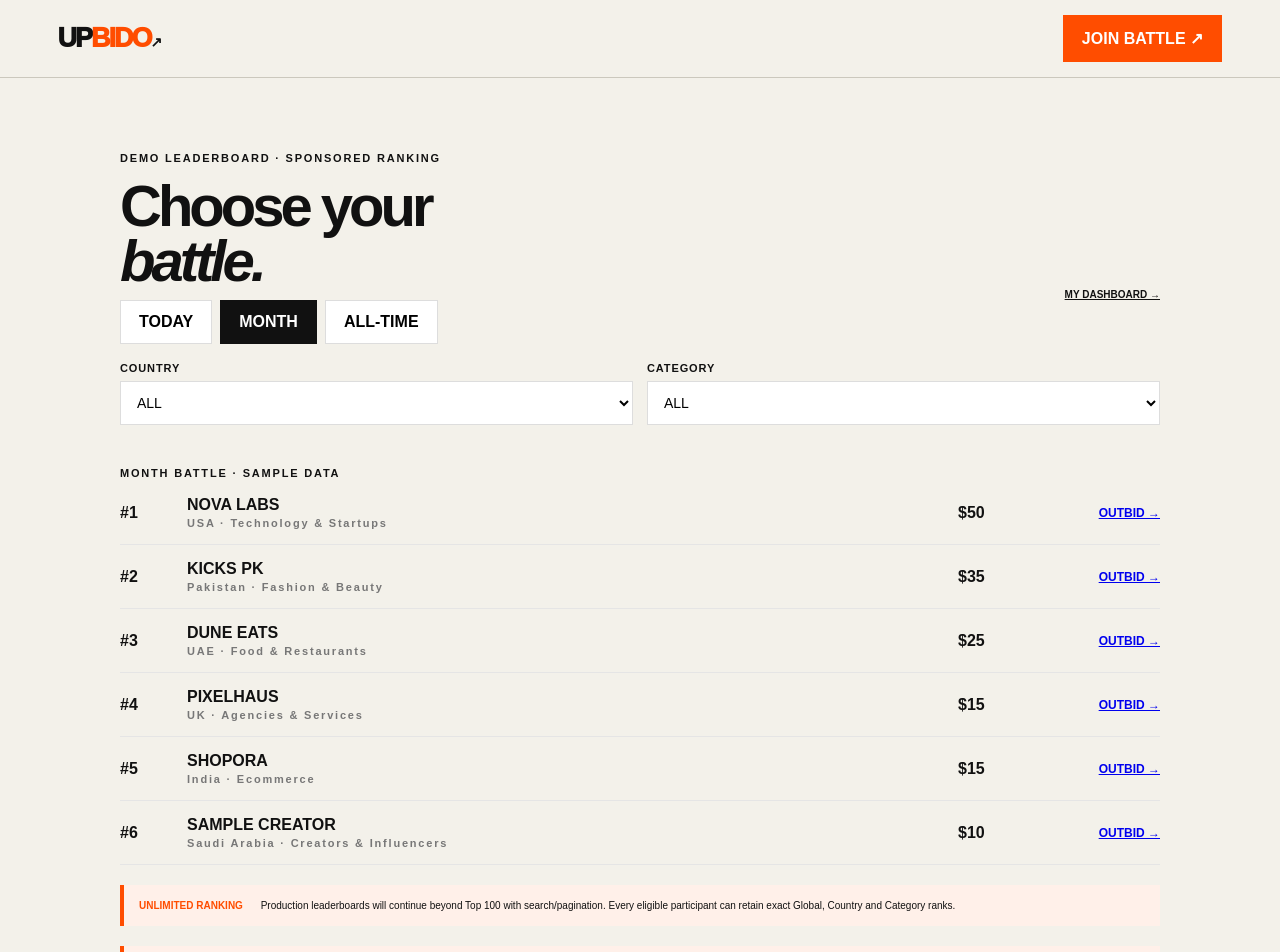
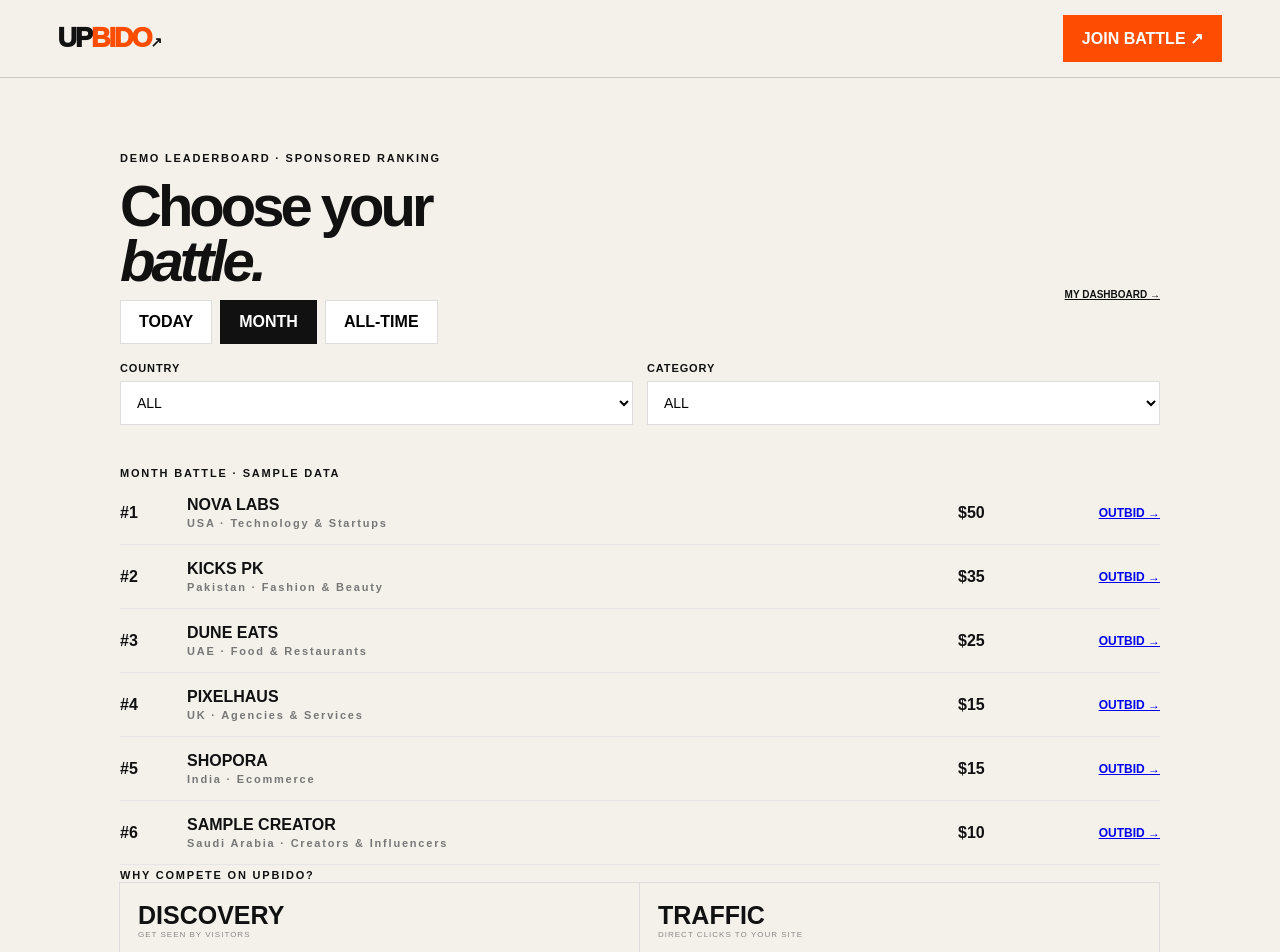
Before and after one commit to abubakarbakehouse1250/Upbido, a Next.js app: page /battle in a window 1280 px wide. Shown: the top 952 px of the page. Built offline with nearby package versions, Linux system fonts and the light colour scheme.

Commit message:
Make bidder value proposition explicit on battle page

```diff
--- a/app/battle/page.js
+++ b/app/battle/page.js
@@ -16,7 +16,7 @@ export default function Battle(){
  <div className="battleTabs">{["TODAY","MONTH","ALL-TIME"].map(x=><button key={x} className={window===x?"activeTab":""} onClick={()=>setWindow(x)}>{x}</button>)}</div>
  <div className="battleFilters"><label>COUNTRY<select value={country} onChange={e=>setCountry(e.target.value)}><option>ALL</option>{[...new Set(demo.map(x=>x.country))].map(x=><option key={x}>{x}</option>)}</select></label><label>CATEGORY<select value={category} onChange={e=>setCategory(e.target.value)}><option>ALL</option>{[...new Set(demo.map(x=>x.category))].map(x=><option key={x}>{x}</option>)}</select></label></div>
  <section><small>{window} BATTLE · SAMPLE DATA</small>{rows.length?rows.map((x,i)=><div className="leaderRow" key={x.name}><b>#{i+1}</b><span><strong>{x.name}</strong><small>{x.country} · {x.category}</small></span><strong>{"$"}{x.bid}</strong><a href="/join">OUTBID →</a></div>):<p>No sample listings match these filters.</p>}</section>
- <div className="dashNotice"><b>UNLIMITED RANKING</b> Production leaderboards will continue beyond Top 100 with search/pagination. Every eligible participant can retain exact Global, Country and Category ranks.</div>
+ <section><small>WHY COMPETE ON UPBIDO?</small><div className="metrics"><div><b>DISCOVERY</b><span>GET SEEN BY VISITORS</span></div><div><b>TRAFFIC</b><span>DIRECT CLICKS TO YOUR SITE</span></div><div><b>PROOF</b><span>MEASURABLE PERFORMANCE</span></div><div><b>STATUS</b><span>SHAREABLE RANK + ACHIEVEMENTS</span></div></div><p>UPBIDO is being built as competitive advertising inventory: rank attracts attention, the listing converts attention into outbound traffic, and analytics show the result.</p></section><div className="dashNotice"><b>UNLIMITED RANKING</b> Production leaderboards will continue beyond Top 100 with search/pagination. Every eligible participant can retain exact Global, Country and Category ranks.</div>
  <div className="dashNotice"><b>DEMO ONLY</b> Names, ranks and bid amounts on this page are sample product data, not real market activity. Paid position does not represent quality or popularity.</div>
  </div></main>
 }
```
